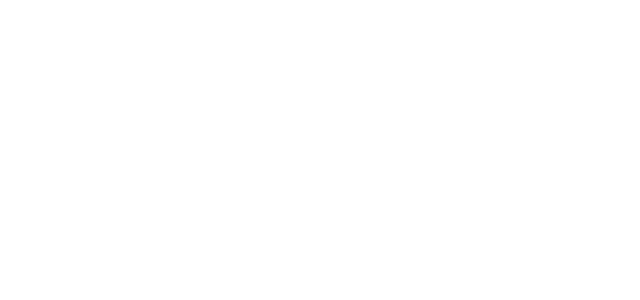
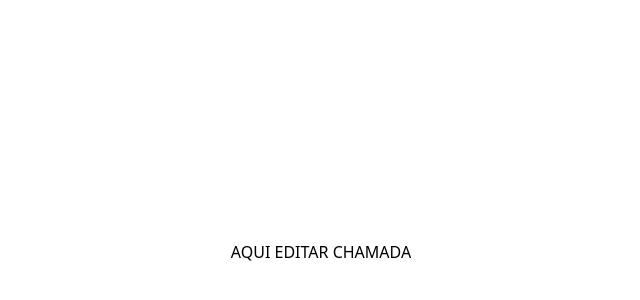
Before and after one commit to lbseven7/chamada-escolar, a React (Vite) app: page /edit in a window 1280 px wide. Before the commit this address had no page. Shown: the part 48-348 px from the top of the page, without its empty margins (319-959 px from the left). Built offline with nearby package versions, Linux system fonts and the light colour scheme.

Commit message:
feat: cria rotas para chamada e editar chamadas

```diff
--- a/src/routes/routes.jsx
+++ b/src/routes/routes.jsx
@@ -4,6 +4,8 @@ import Home from '../pages/Home';
 import SignUp from '../pages/SignUp';
 import ForgotPassword from '../pages/ForgotPassword';
 import ResetPassword from '../pages/ResetPassword';
+import Call from '../pages/Call';
+import Edit from '../pages/Edit';
 
 export default function Router() {
   return (
@@ -11,8 +13,8 @@ export default function Router() {
       <Routes>
         <Route path="/" element={<Login />} />
         <Route path="/home" element={<Home />} />
-        {/* <Route path="/call" element={<Call />} /> */}
-        {/* <Route path="/edit" element={<Edit />} /> */}
+        <Route path="/call" element={<Call />} />
+        <Route path="/edit" element={<Edit />} />
         <Route path="/signUp" element={<SignUp />} />
         <Route path="/forgotPassword" element={<ForgotPassword />} />
         <Route path="/resetPassword" element={<ResetPassword />} />
```
